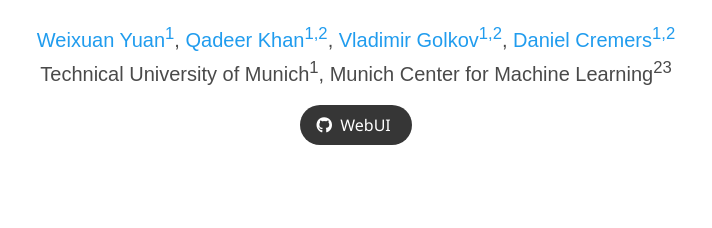
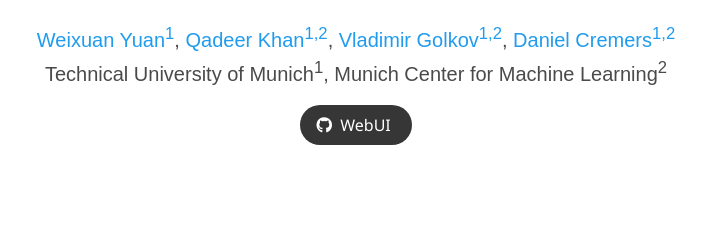
Before and after one commit to WxuanYuan/Musical-Note-Generation, a plain HTML site: page index.html in a window 1280 px wide. Shown: the part 213-441 px from the top of the page, 284-996 px from the left. Drawn offline with nearby package versions, Linux system fonts and the light colour scheme; some icons are missing; a web font is replaced by a local one.

Commit message:
weixuan local

```diff
--- a/index.html
+++ b/index.html
@@ -68,7 +68,7 @@
 
             <div class="is-size-5 publication-authors">
               <span class="author-block">
-                Technical University of Munich<sup>1</sup>, Munich Center for Machine Learning<sup>2</sup><sup>3</sup>
+                Technical University of Munich<sup>1</sup>, Munich Center for Machine Learning<sup>2</sup>
                 <!-- <br>IEEE International Conference on Intelligent Transportation Systems ITSC 2023 -->
               </span>
               <!-- <span class="eql-cntrb"><small><br><sup>*</sup>Indicates Equal Contribution</small></span> -->
```
